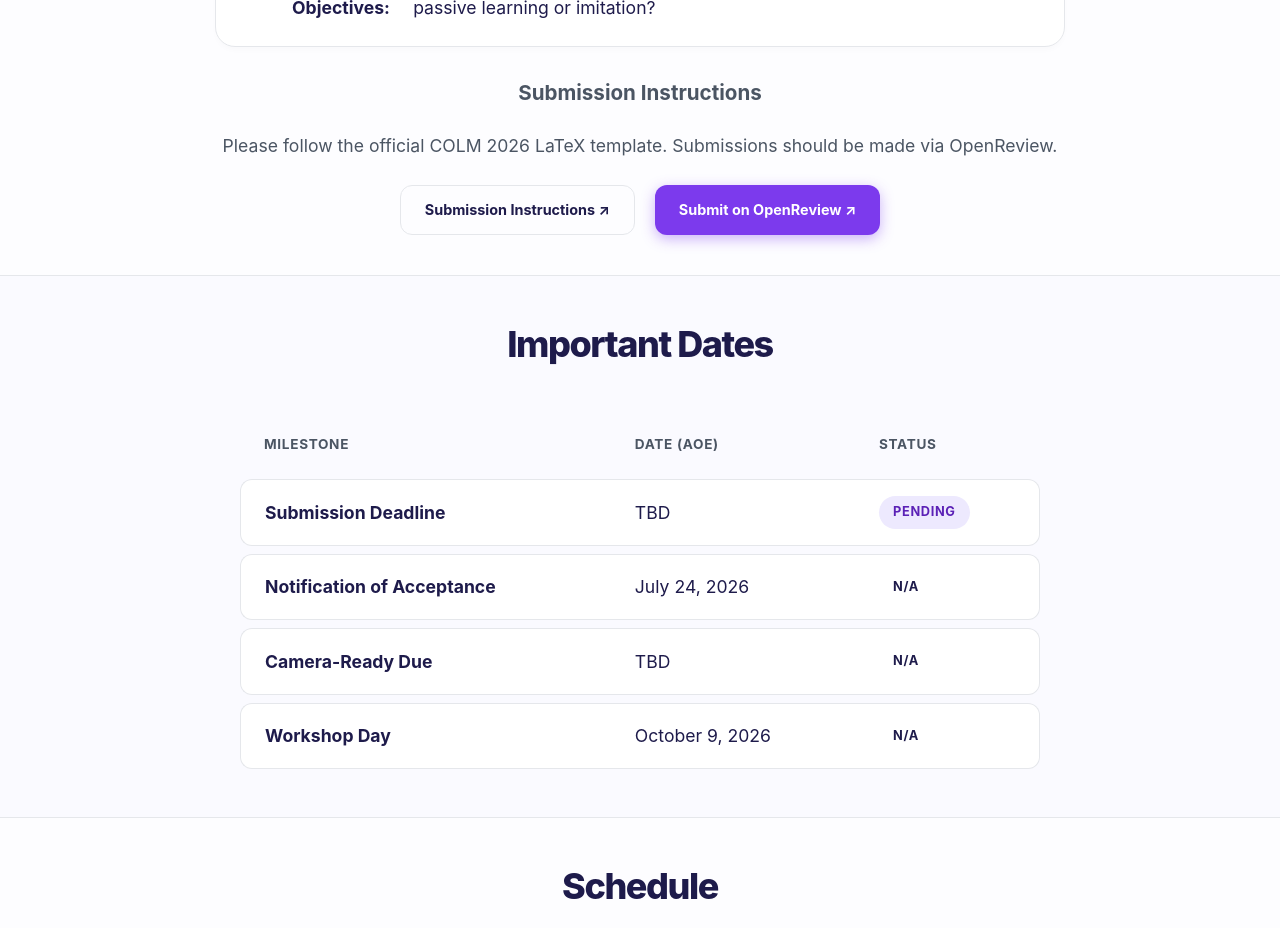
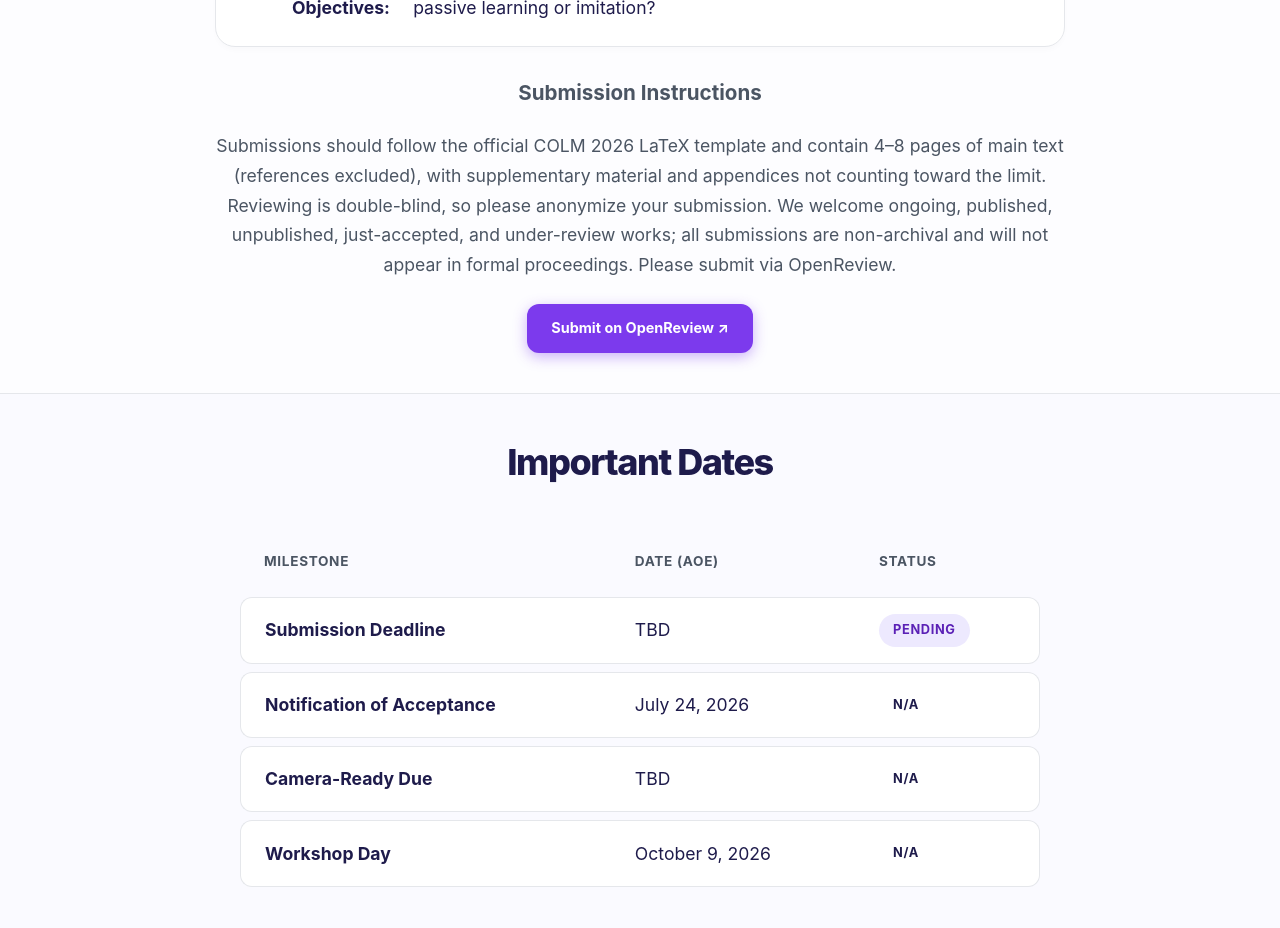
Before and after one commit to learning-situated-interaction/learning-situated-interaction.github.io, a React (Vite) app: page / in a window 1280 px wide. Shown: the part 1600-2528 px from the top of the page. Built offline with nearby package versions, Linux system fonts and the light colour scheme.

Commit message:
Update main.jsx

```diff
--- a/src/main.jsx
+++ b/src/main.jsx
@@ -84,9 +84,8 @@
 
             <div className="submission-info abstract" style={{ textAlign: 'center', marginTop: '28px' }}>
               <h3>Submission Instructions</h3>
-              <p>Please follow the official COLM 2026 LaTeX template. Submissions should be made via OpenReview. </p>
+              <p>Submissions should follow the official COLM 2026 LaTeX template and contain 4–8 pages of main text (references excluded), with supplementary material and appendices not counting toward the limit. Reviewing is double-blind, so please anonymize your submission. We welcome ongoing, published, unpublished, just-accepted, and under-review works; all submissions are non-archival and will not appear in formal proceedings. Please submit via OpenReview.</p>
               <div className="hero-actions" style={{ marginTop: '24px' }}>
-                <a href="REPLACE_WITH_GOOGLE_DOC_URL" className="btn btn-outline" target="_blank" rel="noopener noreferrer">Submission Instructions ↗</a>
                 <a href="https://openreview.net/group?id=colmweb.org/COLM/2026/Workshop/LSEI" className="btn btn-primary" target="_blank" rel="noopener noreferrer">Submit on OpenReview ↗</a>
               </div>
             </div>
```
